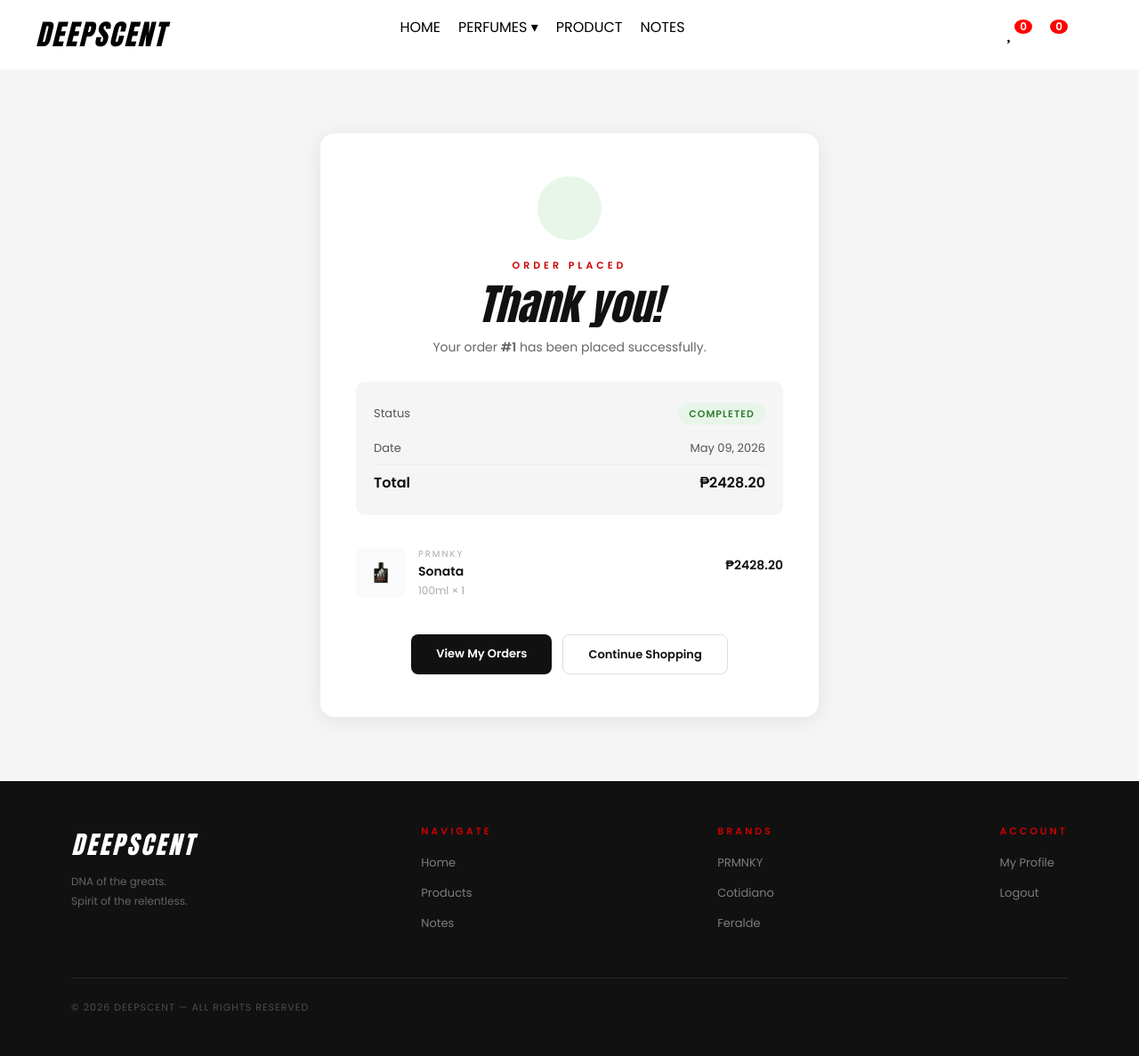
After one commit to StanICT/DeepScent, a Flask app: page /order/confirmation/1 in a window 1280 px wide. The commit adds this page. Shown: the whole page at 89% size. Run offline with Flask 3, Linux system fonts and the light colour scheme; a user stored in the database is signed in; some libraries are stand-ins or nearby versions; some web fonts are replaced.

Commit message:
feat: order confirmation page after checkout

```diff
--- a/website/templates/cart.html
+++ b/website/templates/cart.html
@@ -280,7 +280,7 @@
             if (data.success) {
                 document.querySelectorAll('.cart-badge').forEach(b => b.textContent = data.cart_count);
                 showToast('Order placed successfully!');
-                setTimeout(() => window.location.href = '/orders', 1500);
+                setTimeout(() => window.location.href = '/order/confirmation/' + data.order_id, 300);
             } else {
                 showToast(data.message, 'error');
             }
--- /dev/null
+++ b/website/templates/order_confirmation.html
@@ -0,0 +1,139 @@
+{% extends "base.html" %}
+{% block title %}Order Confirmed{% endblock %}
+{% block content %}
+
+<section class="confirm-page">
+
+    <div class="confirm-box">
+        <div class="confirm-icon">
+            <i class="fas fa-check"></i>
+        </div>
+        <p class="confirm-label">ORDER PLACED</p>
+        <h1 class="confirm-title">Thank you!</h1>
+        <p class="confirm-sub">Your order <strong>#{{ order.id }}</strong> has been placed successfully.</p>
+
+        <div class="confirm-details">
+            <div class="confirm-row">
+                <span>Status</span>
+                <span class="order-status status-{{ order.status|lower }}">{{ order.status }}</span>
+            </div>
+            <div class="confirm-row">
+                <span>Date</span>
+                <span>{{ order.created_at.strftime('%B %d, %Y') }}</span>
+            </div>
+            {% if order.address %}
+            <div class="confirm-row">
+                <span>Deliver to</span>
+                <span class="confirm-address">{{ order.address }}</span>
+            </div>
+            {% endif %}
+            <div class="confirm-row total">
+                <span>Total</span>
+                <span>₱{{ "%.2f"|format(order.total) }}</span>
+            </div>
+        </div>
+
+        <div class="confirm-items">
+            {% for item in order.items %}
+            <div class="confirm-item">
+                <img src="{{ url_for('static', filename='uploads/' ~ item.product.image) }}" alt="{{ item.product.name }}">
+                <div class="confirm-item-info">
+                    <p class="confirm-item-brand">{{ item.product.brand }}</p>
+                    <p class="confirm-item-name">{{ item.product.name }}</p>
+                    <p class="confirm-item-meta">{{ item.size }} × {{ item.quantity }}</p>
+                </div>
+                <p class="confirm-item-price">₱{{ "%.2f"|format(item.price_paid * item.quantity) }}</p>
+            </div>
+            {% endfor %}
+        </div>
+
+        <div class="confirm-actions">
+            <a href="{{ url_for('views.orders') }}" class="btn-view-orders">View My Orders</a>
+            <a href="{{ url_for('views.product') }}" class="btn-continue">Continue Shopping</a>
+        </div>
+    </div>
+
+</section>
+
+<style>
+    .confirm-page {
+        min-height: 100vh;
+        background: #f5f5f5;
+        display: flex;
+        align-items: center;
+        justify-content: center;
+        padding: 60px 20px;
+    }
+
+    .confirm-box {
+        background: #fff;
+        border-radius: 16px;
+        padding: 48px 40px;
+        max-width: 560px;
+        width: 100%;
+        box-shadow: 0 4px 24px rgba(0,0,0,0.08);
+        text-align: center;
+    }
+
+    .confirm-icon {
+        width: 72px;
+        height: 72px;
+        background: #e8f5e9;
+        border-radius: 50%;
+        display: flex;
+        align-items: center;
+        justify-content: center;
+        margin: 0 auto 20px;
+        font-size: 30px;
+        color: #2e7d32;
+    }
+
+    .confirm-label { font-size: 11px; letter-spacing: 4px; color: #cc0000; font-weight: 600; margin-bottom: 8px; }
+    .confirm-title { font-family: 'Anton', sans-serif; font-style: italic; font-size: 48px; color: #111; margin: 0 0 8px; }
+    .confirm-sub { font-size: 14px; color: #666; margin-bottom: 28px; }
+
+    .confirm-details {
+        background: #f5f5f5;
+        border-radius: 10px;
+        padding: 16px 20px;
+        margin-bottom: 24px;
+        text-align: left;
+    }
+
+    .confirm-row {
+        display: flex;
+        justify-content: space-between;
+        align-items: center;
+        font-size: 13px;
+        color: #555;
+        padding: 8px 0;
+        border-bottom: 1px solid #eee;
+    }
+    .confirm-row:last-child { border-bottom: none; }
+    .confirm-row.total { font-size: 16px; font-weight: 700; color: #111; }
+    .confirm-address { font-size: 12px; color: #111; font-weight: 600; max-width: 280px; text-align: right; line-height: 1.5; }
+
+    .order-status { font-size: 11px; font-weight: 700; letter-spacing: 1px; padding: 4px 12px; border-radius: 20px; text-transform: uppercase; }
+    .status-pending { background: #fff8e1; color: #f59e0b; }
+    .status-processing { background: #e8f0fe; color: #4a6fa5; }
+    .status-completed { background: #e8f5e9; color: #2e7d32; }
+    .status-cancelled { background: #fce8e8; color: #cc0000; }
+
+    .confirm-items { margin-bottom: 28px; text-align: left; }
+    .confirm-item { display: flex; align-items: center; gap: 14px; padding: 12px 0; border-bottom: 1px solid #f0f0f0; }
+    .confirm-item:last-child { border-bottom: none; }
+    .confirm-item img { width: 56px; height: 56px; object-fit: contain; background: #fafafa; border-radius: 8px; padding: 4px; }
+    .confirm-item-info { flex: 1; }
+    .confirm-item-brand { font-size: 10px; letter-spacing: 2px; color: #aaa; text-transform: uppercase; margin: 0 0 2px; }
+    .confirm-item-name { font-size: 14px; font-weight: 700; color: #111; margin: 0 0 2px; }
+    .confirm-item-meta { font-size: 12px; color: #aaa; margin: 0; }
+    .confirm-item-price { font-size: 14px; font-weight: 700; color: #111; }
+
+    .confirm-actions { display: flex; gap: 12px; justify-content: center; }
+    .btn-view-orders { padding: 12px 28px; background: #111; color: #fff; border-radius: 8px; text-decoration: none; font-size: 13px; font-weight: 600; transition: background 0.2s; }
+    .btn-view-orders:hover { background: #cc0000; }
+    .btn-continue { padding: 12px 28px; background: #fff; color: #111; border: 1px solid #ddd; border-radius: 8px; text-decoration: none; font-size: 13px; font-weight: 600; transition: border-color 0.2s; }
+    .btn-continue:hover { border-color: #111; }
+</style>
+
+{% endblock %}
--- a/website/views.py
+++ b/website/views.py
@@ -266,6 +266,12 @@ def orders_panel():
         'items': [{'name': i.product.name, 'image': i.product.image, 'size': i.size, 'quantity': i.quantity} for i in o.items]
     } for o in user_orders]})
 
+@views.route('/order/confirmation/<int:order_id>')
+@login_required
+def order_confirmation(order_id):
+    order = Order.query.filter_by(id=order_id, user_id=current_user.id).first_or_404()
+    return render_template('order_confirmation.html', order=order)
+
 @views.route('/orders/cancel/<int:order_id>', methods=['POST'])
 @login_required
 def cancel_order(order_id):
```
Also changed, not shown: instance/shop.db.
